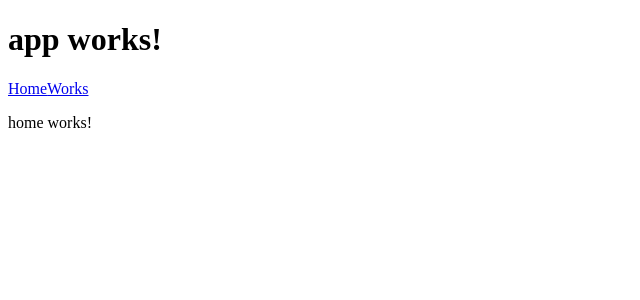
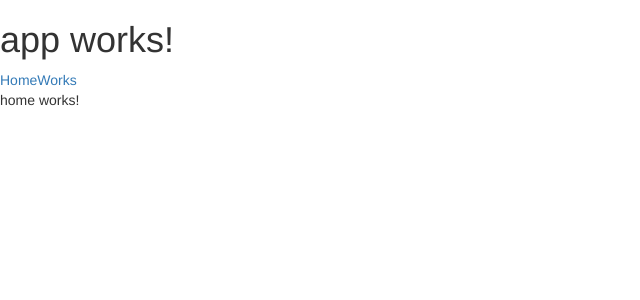
Before and after one commit to donami/portfolio, an Angular app: page / in a window 1280 px wide. Shown: the top 300 px of the page, without its empty margins (0-640 px from the left). Built offline with nearby package versions, Linux system fonts and the light colour scheme.

Commit message:
Added ng2-bootstrap

```diff
--- a/package.json
+++ b/package.json
@@ -23,7 +23,8 @@
     "core-js": "^2.4.0",
     "rxjs": "5.0.0-beta.11",
     "ts-helpers": "^1.1.1",
-    "zone.js": "0.6.12"
+    "zone.js": "0.6.12",
+    "ng2-bootstrap": "1.1.0"
   },
   "devDependencies": {
     "@types/jasmine": "^2.2.30",
@@ -38,6 +39,6 @@
     "protractor": "4.0.3",
     "ts-node": "1.2.1",
     "tslint": "3.13.0",
-    "typescript": "^2.0.0"
+    "typescript": "^2.0.2"
   }
 }
--- a/src/app/app.component.html
+++ b/src/app/app.component.html
@@ -1,9 +1,16 @@
-<h1>
-  {{title}}
-</h1>
+<header id="header">
 
-<nav>
-  <a routerLink="/" routerLinkActive="active">Home</a>
-  <a routerLink="/works" routerLinkActive="active">Works</a>
-</nav>
-<router-outlet></router-outlet>
+  <h1>{{title}}</h1>
+
+  <nav>
+    <a routerLink="/" routerLinkActive="active">Home</a>
+    <a routerLink="/works" routerLinkActive="active">Works</a>
+  </nav>
+
+</header>
+
+<div id="main-content">
+
+  <router-outlet></router-outlet>
+
+</div>
--- a/src/app/app.module.ts
+++ b/src/app/app.module.ts
@@ -20,7 +20,7 @@ import { WorkListComponent } from './work-list/work-list.component';
     FormsModule,
     HttpModule,
     JsonpModule,
-    routing
+    routing,
   ],
   providers: [appRoutingProviders],
   bootstrap: [AppComponent]
--- a/src/index.html
+++ b/src/index.html
@@ -8,6 +8,7 @@
   <meta name="viewport" content="width=device-width, initial-scale=1">
   <link rel="icon" type="image/x-icon" href="favicon.ico">
 
+  <link rel="stylesheet" href="https://maxcdn.bootstrapcdn.com/bootstrap/3.3.7/css/bootstrap.min.css">
 </head>
 <body>
   <app-root>Loading...</app-root>
```
